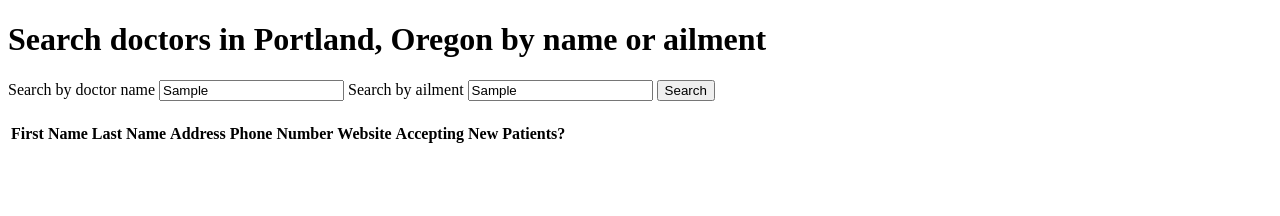
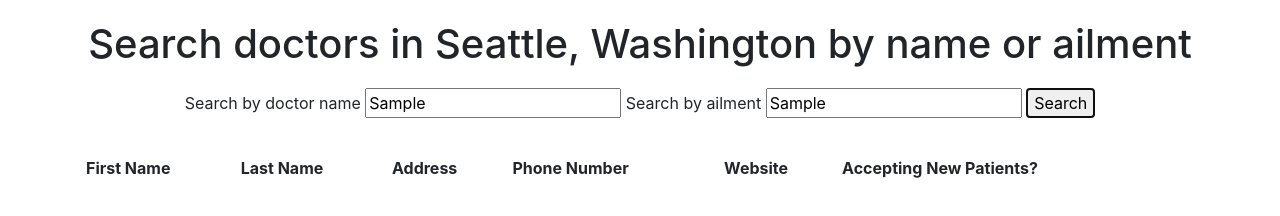
Before and after one commit to tannerdamron/Doctor_Lookup, a website built with webpack: page src/index.html in a window 1280 px wide. Both pictures are taken after typing "Sample", "Sample" into the empty fields and a click on the button "Search". Built offline with nearby package versions, Linux system fonts and the light colour scheme; no server answers.

Commit message:
add some simple styling

```diff
--- a/src/index.html
+++ b/src/index.html
@@ -7,7 +7,8 @@
   <title>Document</title>
 </head>
 <body>
-  <h1>Search doctors in Portland, Oregon by name or ailment</h1>
+  <div class="container">
+    <h1>Search doctors in Seattle, Washington by name or ailment</h1>
     <form id="userSearchForm">
       <label for="doctorName">Search by doctor name</label>
       <input id="doctorName" type="text">
@@ -29,5 +30,6 @@
         </tr>
       </table>
     </div>
+  </div>
 </body>
 </html>
--- a/src/main.js
+++ b/src/main.js
@@ -1,5 +1,7 @@
 import userSearch from './js/doctorLookup';
 import $ from 'jquery';
+import 'bootstrap';
+import 'bootstrap/dist/css/bootstrap.min.css';
 import './styles.css';
 
 $(document).ready(function () {
--- a/src/styles.css
+++ b/src/styles.css
@@ -1,3 +1,22 @@
 #results {
   display: none;
 }
+
+table {
+  width: 100%;
+}
+
+th {
+  height: 50px;
+  text-align: left;
+}
+
+h1 {
+  text-align: center;
+  margin-top: 20px;
+}
+
+#userSearchForm {
+  text-align: center;
+  margin-top: 20px;
+}
```
Also changed, not shown: README.md. Lines whose indentation alone changed are shown as unchanged.
